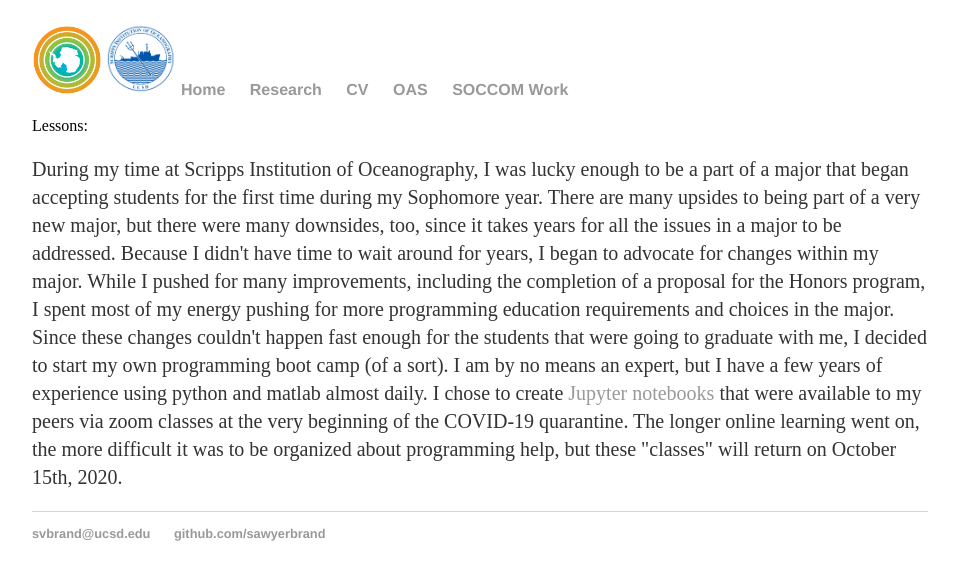
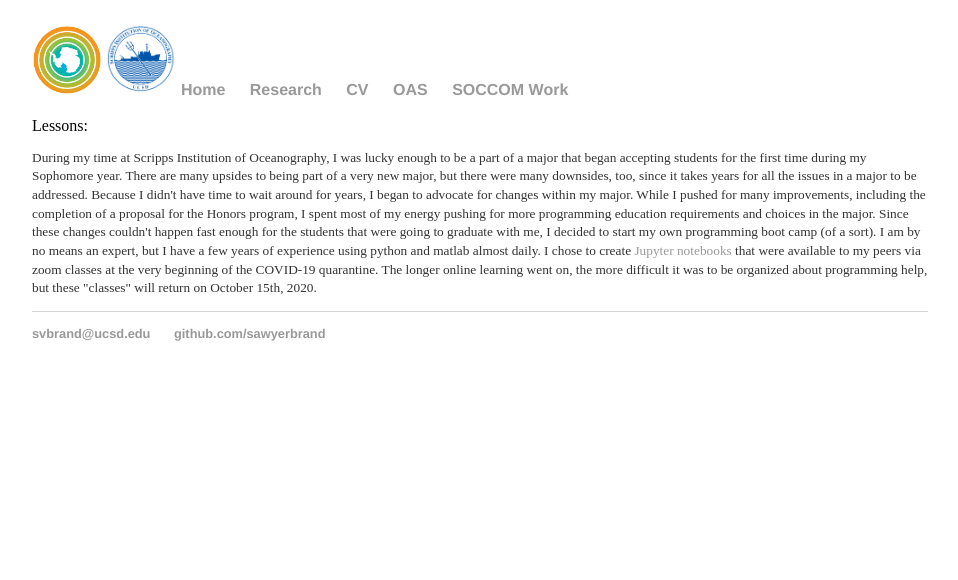
Before and after one commit to SawyerBrand/SawyerBrand.github.io, a Jekyll site: the page built from Python/index.html, in a window 1280 px wide. Shown: the top 580 px of the page, without its empty margins (160-1118 px from the left). Built offline with Jekyll 4.4.1, drawn with Linux system fonts in a browser that asks for light colours.

Commit message:
Update index.html

```diff
--- a/Python/index.html
+++ b/Python/index.html
@@ -9,7 +9,7 @@
 <link rel="stylesheet" type="text/css" href="/css/main.css">
 
 
- <p style="font-size:15pt;"> During my time at Scripps Institution of Oceanography, I was lucky enough to be a part of a major
+ <p style="font-size:10pt;"> During my time at Scripps Institution of Oceanography, I was lucky enough to be a part of a major
 	 that began accepting students for the first time during my Sophomore year. There are many upsides to being part of a very new major,
 	 but there were many downsides, too, since it takes years for all the issues in a major to be addressed. Because I didn't have time to
 	 wait around for years, I began to advocate for changes within my major. While I pushed for many improvements, including the completion of
```
